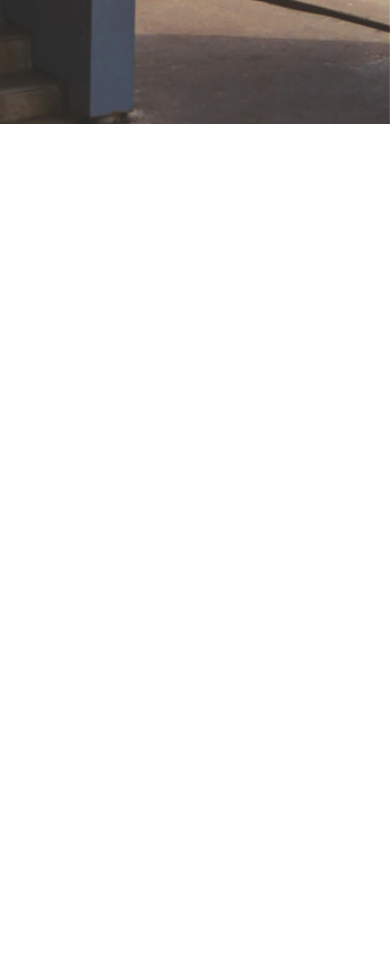
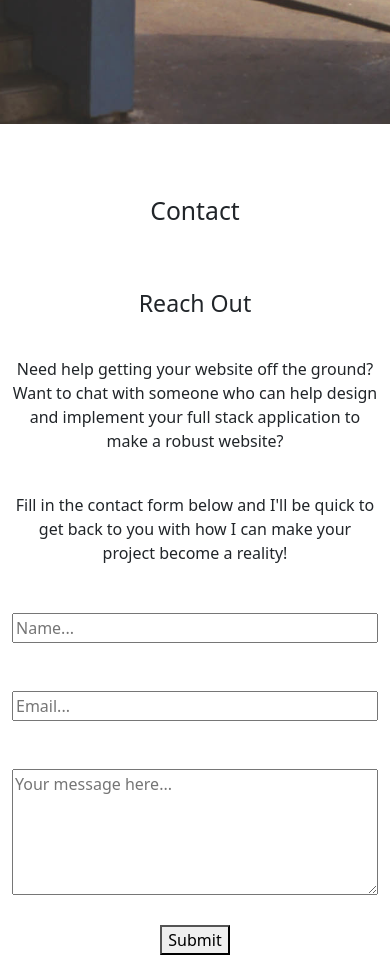
Before and after one commit to a-breezy/portfolio, a React (Create React App) app: page /contact in a window 390 px wide. Shown: the part 720-1688 px from the top of the page. Before the commit the page ends 844 px from the top, so only its background shows below. Built offline with nearby package versions, Linux system fonts and the light colour scheme.

Commit message:
updated contact page to include a form for submit. Next up fix mobile design to get rid of overhang

```diff
--- a/src/App.js
+++ b/src/App.js
@@ -91,9 +91,15 @@ function App() {
 				<Router>
 					<Routes>
 						<Route path="/" element={<Home projects={projects} />} />
-						{/* <Route path="/projects" element={<Projects />} projects={projects} /> */}
-						{/* <Route path="/contact" element={<Contact />} /> */}
-						{/* <Route path="/resume" element={<Resume />} /> */}
+						<Route path="/contact" element={<Contact />} />
+						<Route path="/resume" element={<Resume />} />
+						{/* <Route
+							path="/projects"
+							element={<Projects />}
+							projects={projects}
+						/> */}
+
+						<Route path="*" element={<Home projects={projects} />} />
 					</Routes>
 				</Router>
 			</main>
--- a/src/index.css
+++ b/src/index.css
@@ -35,6 +35,8 @@ code {
 
 		color: rgb(165, 175, 179);
 	}
+
+
 }
 
 .header {
@@ -43,10 +45,6 @@ code {
 	left: 10%;
 	right: 10%;
 }
-
-/* #nav {
-	width: 100%;
-} */
 
 .navlinks ul {
 	/* position: absolute; */
@@ -131,3 +129,13 @@ code {
 	height: auto;
 	width: 100%;
 }
+
+/* Contact */
+#contact {
+	height: 100vh;
+	width: 100vw;
+}
+
+.input {
+	width: 100%;
+}
--- a/src/pages/Contact.js
+++ b/src/pages/Contact.js
@@ -1,31 +1,96 @@
-import React from "react";
+import React, { useState } from "react";
 import { Col, Container, Row } from "react-bootstrap";
 
 const Contact = () => {
+	const [formState, setFormState] = useState({
+		name: "",
+		email: "",
+		message: "",
+	});
+	const { name, email, message } = formState;
+	const [errorMessage, setErrorMessage] = useState("");
+
+	function validateEmail(email) {
+		var re =
+			/^(([^<>()[\]\\.,;:\s@"]+(\.[^<>()[\]\\.,;:\s@"]+)*)|(".+"))@((\[[0-9]{1,3}\.[0-9]{1,3}\.[0-9]{1,3}\.[0-9]{1,3}\])|(([a-zA-Z\-0-9]+\.)+[a-zA-Z]{2,}))$/;
+		return re.test(String(email).toLowerCase());
+	}
+
+	function handleChange(e) {
+		if (e.target.name === "email") {
+			const isValid = validateEmail(e.target.value);
+			if (!isValid) {
+				setErrorMessage("Your email is invalid");
+			} else {
+				setErrorMessage("");
+			}
+		} else {
+			if (!e.target.value.length) {
+				setErrorMessage(`${e.target.name} is required`);
+			} else {
+				setErrorMessage("");
+			}
+		}
+
+		if (!errorMessage) {
+			setFormState({ ...formState, [e.target.name]: e.target.value });
+		}
+	}
+
+	function handleSubmit(e) {
+		e.preventDefault();
+		console.log(formState);
+	}
 	return (
-		<Container className="py-4">
-			<h3 className="pt-3 text-center">Contact</h3>
+		<Container className="py-5" id="contact">
+			<h2 className="py-4 text-center">Contact</h2>
 			<Row className="text-center contact-row pt-3">
-				<Col>
-					<h5 className="text-start">Reach Out</h5>
-					<p className="text-start">
-						Please contact me via email or phone if you're looking for a MERN
-						developer or have a projec you want consultation on
+				<Col md={6}>
+					<h3 className="text-center py-3">Reach Out</h3>
+					<p className="py-3">
+						Need help getting your website off the ground? Want to chat with
+						someone who can help design and implement your full stack
+						application to make a robust website?
+					</p>
+					<p className="py-2">
+						Fill in the contact form below and I'll be quick to get back to you
+						with how I can make your project become a reality!
 					</p>
 				</Col>
-				<Col>
-					<div className="py-2">
-						<h6>email: </h6>
-						<a href="mailto:ambrose.wilkins@gmail.com" className="text-start">
-							ambrose.wilkins@gmail.com
-						</a>
-					</div>
-					<div className="py-2">
-						<h6>phone: </h6>
-						<a href="tel:2074515536" className="text-start">
-							+1.207.451.5536
-						</a>
-					</div>
+				<Col md={6}>
+					<form id="contact-form" onSubmit={handleSubmit}>
+						<div className="py-4">
+							<input
+								type="text"
+								name="name"
+								className="input"
+								placeholder="Name..."
+								defaultValue={name}
+								onBlur={handleChange}
+							/>
+						</div>
+						<div className="py-4">
+							<input
+								type="email"
+								name="email"
+								className="input"
+								placeholder="Email..."
+								defaultValue={email}
+								onBlur={handleChange}
+							/>
+						</div>
+						<div className="py-4">
+							<textarea
+								rows="5"
+								name="message"
+								placeholder="Your message here..."
+								className="input"
+								defaultValue={message}
+								onBlur={handleChange}
+							/>
+						</div>
+						<button type="submit">Submit</button>
+					</form>
 				</Col>
 			</Row>
 		</Container>
```
